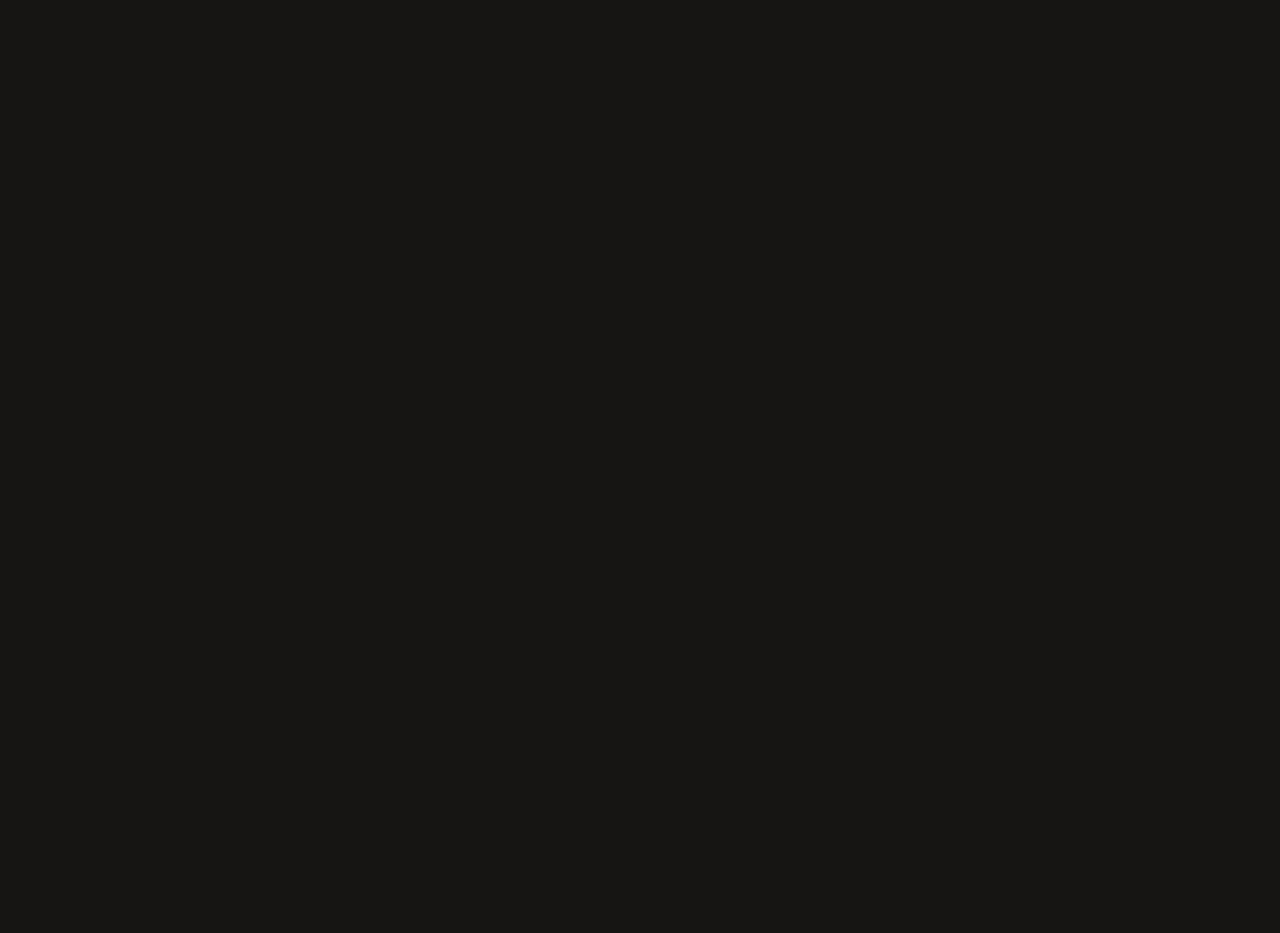
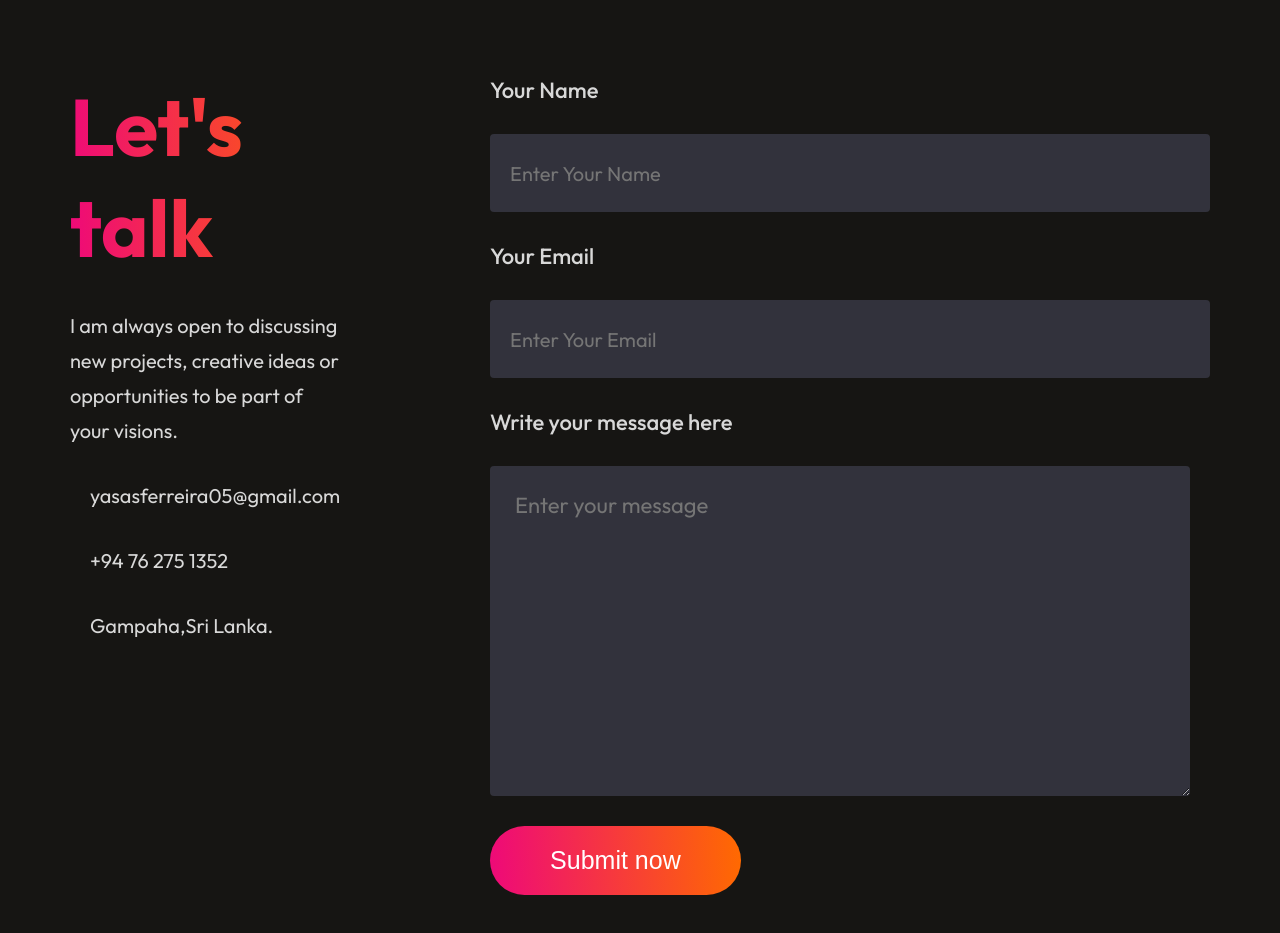
Before and after one commit to YasasFerreira/portfolio, a React (Vite) app: page / in a window 1280 px wide. Shown: the part 3380-4313 px from the top of the page. Before the commit the page ends 3193 px from the top, so only its background shows below. Built offline with nearby package versions, Linux system fonts and the light colour scheme.

Commit message:
created contact section

```diff
--- a/src/App.jsx
+++ b/src/App.jsx
@@ -3,6 +3,7 @@ import Navbar from './Components/Navbar/Navbar'
 import Hero from './Components/Hero/Hero'
 import About from './Components/About/About'
 import MyWork from './Components/MyWork/MyWork'
+import Contact from './Components/Contact/Contact'
 
 const App = () => {
   return (
@@ -11,6 +12,7 @@ const App = () => {
       <Hero/>
       <About/>
       <MyWork/>
+      <Contact/>
     </div>
   )
 }
--- a/src/Components/Contact/Contact.css
+++ b/src/Components/Contact/Contact.css
@@ -0,0 +1,108 @@
+.contact{
+    display: flex;
+    flex-direction: column;
+    align-items: center;
+    justify-items: center;
+    gap: 80px;
+    margin: 80px 170px;
+}
+.contact-title{
+    position: relative;
+
+}
+.contact-title h1{
+    padding:0px 30px;
+    font-size: 80px;
+    font-weight: 600;
+    border-bottom: 2px solid #EE0979;
+}
+.contact-title img{
+    position: absolute;
+    bottom: 0;
+    z-index: -1;
+    right: 0;
+}
+.contact-section{
+    display: flex;
+    gap: 150px;
+
+}
+.contact-left{
+    display: flex;
+    flex-direction: column;
+    gap: 30px;
+}
+.contact-left h1{
+    font-size:80px;
+    font-weight: 700;
+    background: linear-gradient(267deg,#FF6A00,#EE0979);
+    background-clip: text;
+    -webkit-background-clip: text;
+    -webkit-text-fill-color: transparent;
+}
+.contact-left p{
+    max-width: 550px;
+    color: #d8d8d8;
+    font-size: 20px;
+    line-height: 35px;
+}
+.contact-detail{
+    display: flex;
+    flex-direction: column;
+    gap:30px;
+    color:#d8d8d8;
+    font-size: 22px;
+}
+.contact-details{
+    display: flex;
+    align-items: center;
+    gap: 20px;
+}
+.contact-right{
+    display:flex;
+    flex-direction: column;
+    align-items: start;
+    gap:30px;
+}
+.contact-right label{
+    color: #d8d8d8;
+    font-size: 22px;
+    font-weight: 500;
+}
+.contact-right input{
+    border: none;
+    width: 700px;
+    height: 78px;
+    padding-left:20px;
+    border-radius: 4px;
+    background:#32323c;
+    color: #A0A0A0;
+    font-family: Outfit;
+    font-size: 20px;
+}
+.contact-right textarea{
+    width:650px;
+    border:none;
+    padding:25px;
+    border-radius: 4px;
+    background: #32323c;
+    color: #A0A0A0;
+    font-family: Outfit;
+    font-size: 22px;
+}
+.contact-submit{
+    border:none;
+    color: white;
+    border-radius: 50px;
+    background: linear-gradient(267deg,#FF6A00,#EE0979);
+    font-size: 25px;
+    padding: 20px 60px;
+    margin-bottom: 50px;
+    cursor:pointer;
+    transition: 0.3s;
+    font-weight: 500;
+}
+.contact-submit:hover{
+    transform: scale(1.1);
+    transition: 0.3s;
+}
--- a/src/Components/Contact/Contact.jsx
+++ b/src/Components/Contact/Contact.jsx
@@ -2,7 +2,40 @@ import React from 'react'
 import "./Contact.css"
 const Contact = () => {
   return (
-    <div>
+    <div className='contact'>
+        <div className="contact-title">
+            <h1>Get in touch</h1>
+        </div>
+        <div className="contact-section">
+            <div className="contact-left">
+                <h1>Let's talk</h1>
+                <p>I am always open to discussing new projects, creative ideas or opportunities to be part of your visions.</p>
+                <div className="contact-detail">
+                    <div className="contact-details">
+                    <img src=''/>
+                    <p>yasasferreira05@gmail.com</p>
+                    </div>
+                    <div className="contact-details">
+                    <img src=''/>
+                    <p>+94 76 275 1352</p>
+                    </div>
+                    <div className="contact-details">
+                    <img src=''/>
+                    <p>Gampaha,Sri Lanka.</p>
+
+                    </div>
+                </div>
+            </div>
+            <form action="" className="contact-right">
+                <label htmlFor=''>Your Name</label>
+                <input type="text" name="name" placeholder='Enter Your Name  ' />
+                <label htmlFor=''>Your Email</label>
+                <input type = 'email' name='email' placeholder='Enter Your Email'/>
+                <label htmlFor="">Write your message here</label>
+                <textarea name="message"placeholder='Enter your message' rows="10"></textarea>
+                <button className='contact-submit' type='submit'>Submit now</button>
+            </form>
+        </div>
 
     </div>
   )
```
